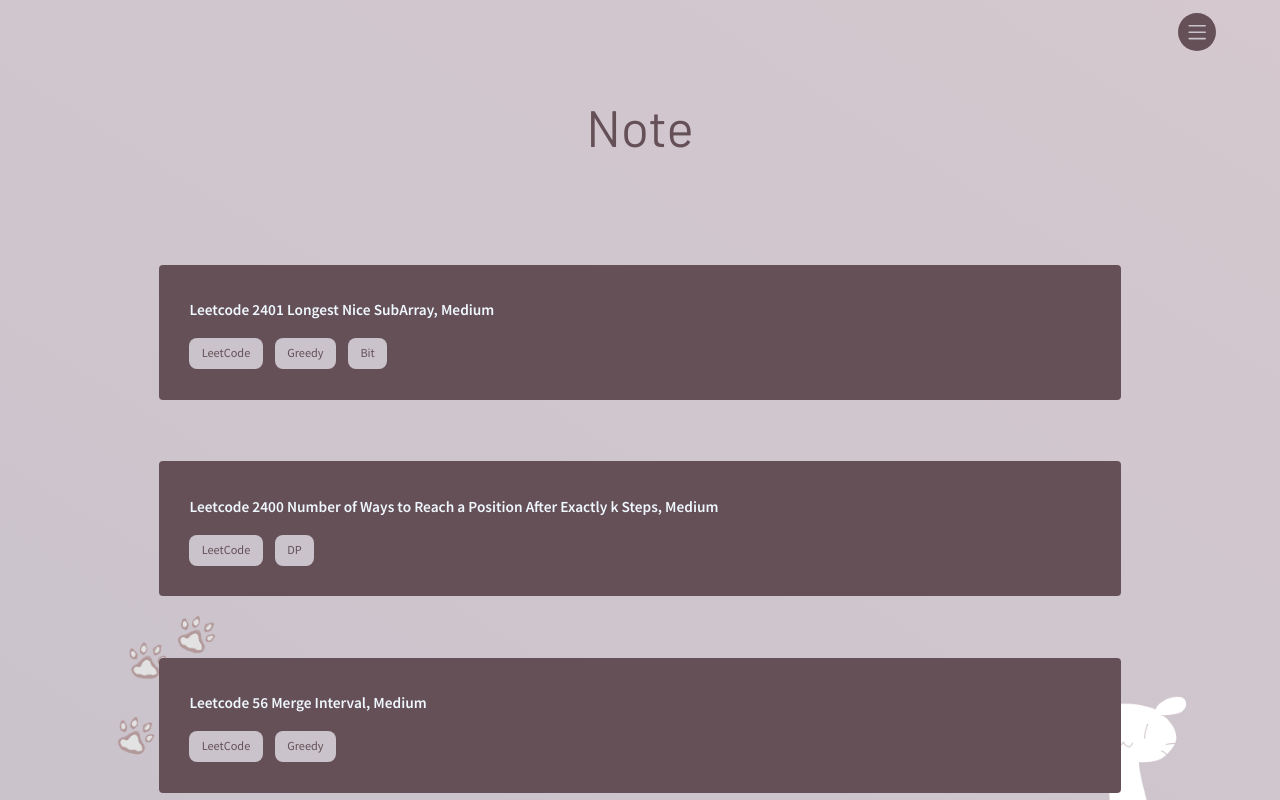
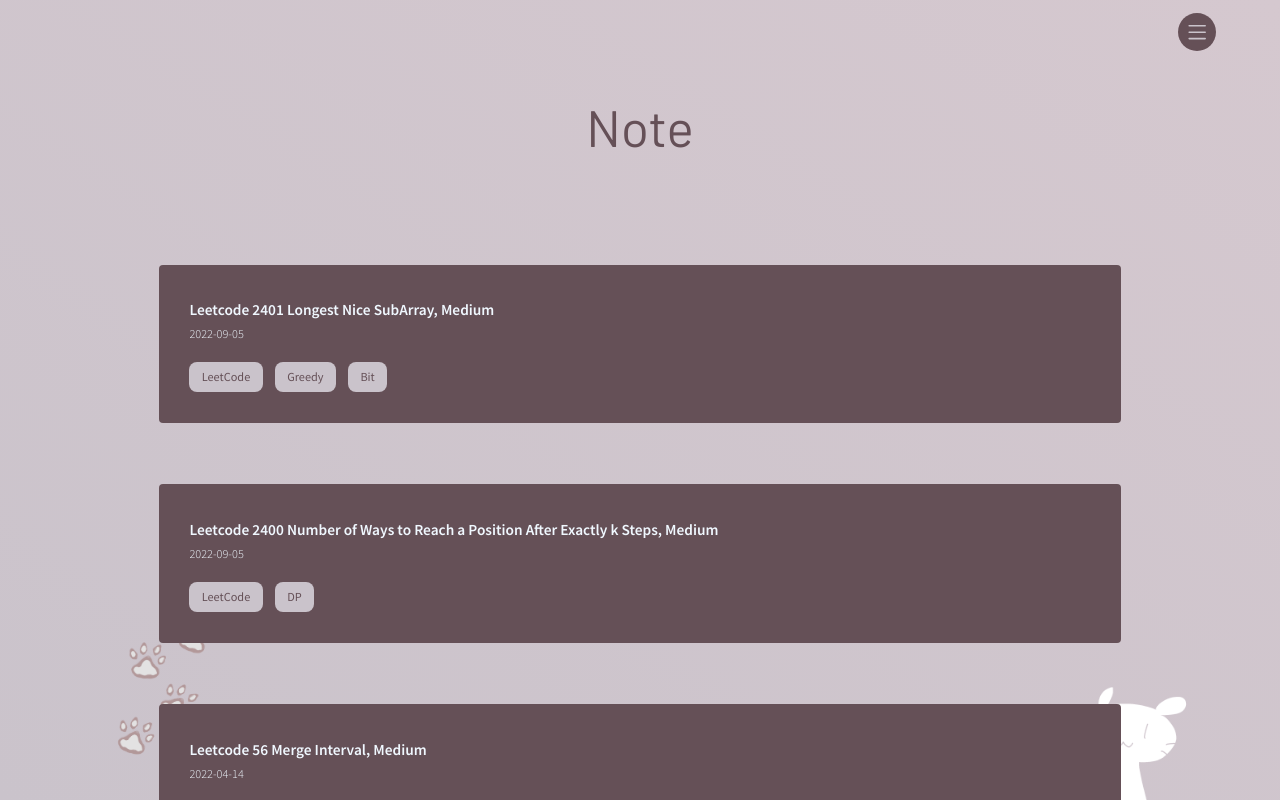
Before and after one commit to Sothis-baka/home-page, a React (Create React App) app: page /Note in a window 1280 px wide. Shown: the top 800 px of the page. Built offline with nearby package versions, Linux system fonts and the light colour scheme; a web font is replaced by a local one.

Commit message:
homepage3.0-dev added date display

```diff
--- a/src/components/note/NoteCard.tsx
+++ b/src/components/note/NoteCard.tsx
@@ -10,6 +10,7 @@
             <div className='card__title--bold'>
                 { n.name }
             </div>
+            <div className='card__text--small'>{ n.date }</div>
             <TagArea tags={ n.tags }/>
         </Link>
     </div>
--- a/src/styles/section.scss
+++ b/src/styles/section.scss
@@ -88,6 +88,11 @@
     background-color: base.$color-light;
   }
 
+  &__text--small{
+    font-size: 0.8em;
+    margin-top: -0.6em;
+  }
+
   &__tag-grp{
     @include base.flex-div(row);
     flex-wrap: wrap;
```
